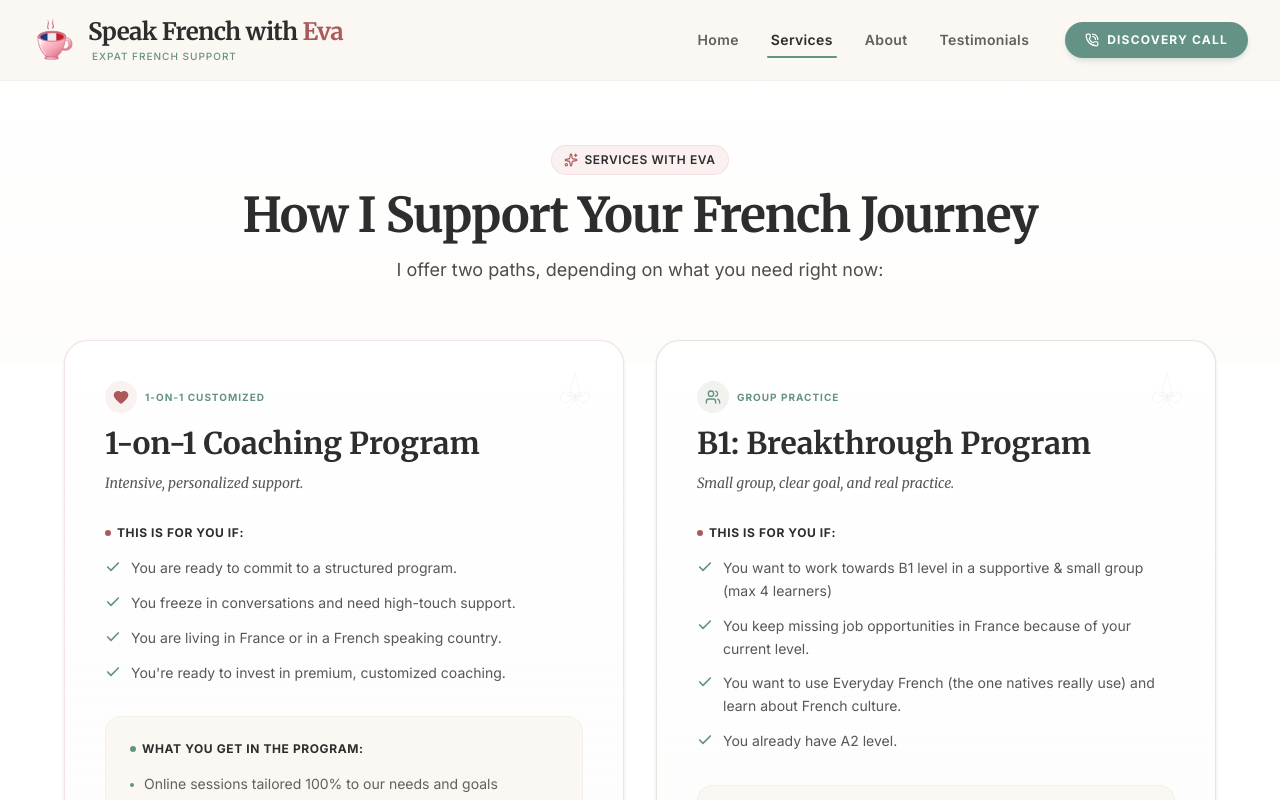
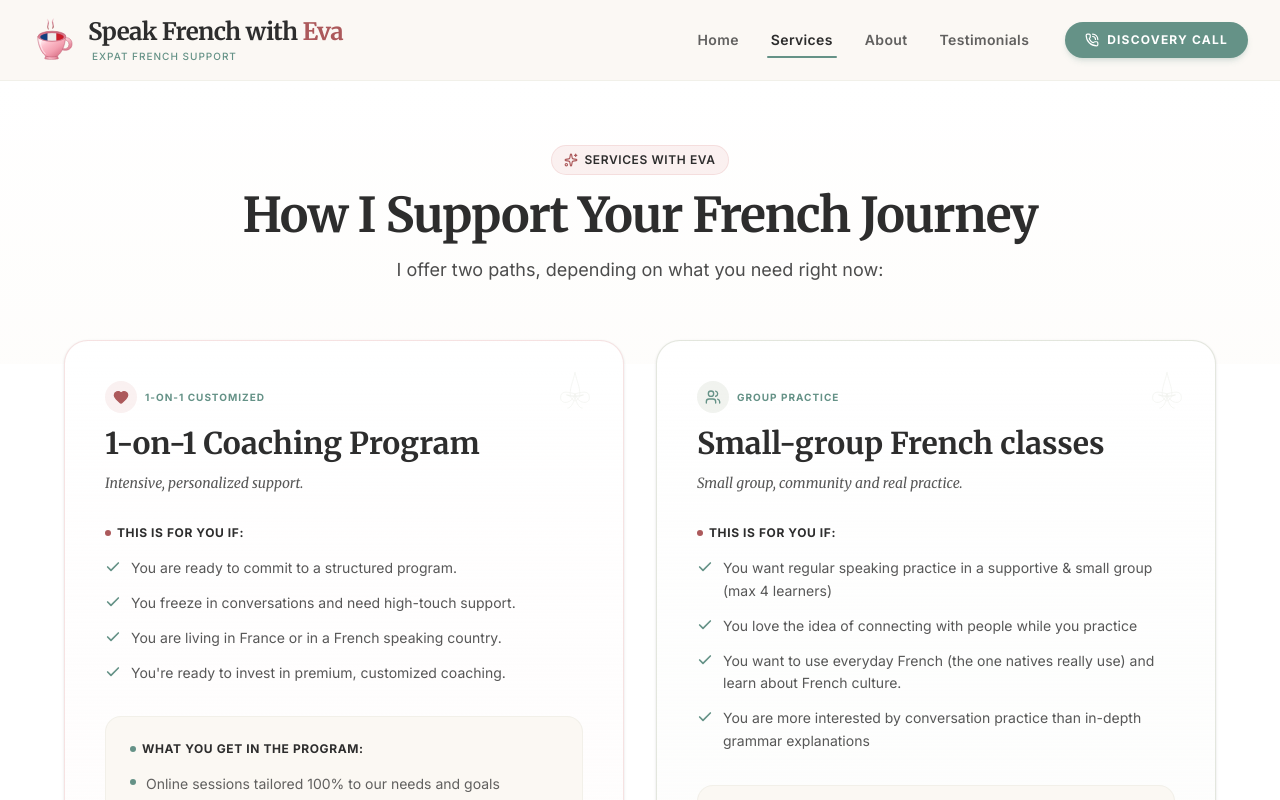
Before and after one commit to design-park/speak-french-with-eva, a React (Vite) app: page / in a window 1280 px wide. Both pictures are taken after a click on the button "EXPLORE PROGRAM". Shown: the top 800 px of the page. Built offline with nearby package versions, Linux system fonts and the light colour scheme.

Commit message:
b1 class is replaced by small-group

```diff
--- a/src/components/CardComponents.tsx
+++ b/src/components/CardComponents.tsx
@@ -327,8 +327,8 @@ export const ProgramCard: React.FC<ProgramCardProps> = ({
           </h3>
           <ul className="space-y-2.5">
             {whatYouGet.map((item, idx) => (
-              <li key={idx} className="flex items-center gap-2.5 text-xs sm:text-sm text-[#2D2D2D]/75 leading-relaxed font-sans">
-                <span className="w-1 h-1 rounded-full bg-[#659287]" />
+              <li key={idx} className="flex items-start gap-2.5 text-xs sm:text-sm text-[#2D2D2D]/75 leading-relaxed font-sans">
+                <span className="w-1.5 h-1.5 rounded-full bg-[#659287] shrink-0 mt-1.5" />
                 <span>{item}</span>
               </li>
             ))}
--- a/src/components/ServicesView.tsx
+++ b/src/components/ServicesView.tsx
@@ -57,22 +57,22 @@ export const ServicesView: React.FC<ServicesViewProps> = ({ onCtaClick, onB1Prog
             />
 
             <ProgramCard
-              id="b1-program"
-              title='B1: Breakthrough Program'
-              subtitle="Small group, clear goal, and real practice."
+              id="small-group"
+              title="Small-group French classes"
+              subtitle="Small group, community and real practice."
               forWho={[
-                "You want to work towards B1 level in a supportive & small group (max 4 learners)",
-                "You keep missing job opportunities in France because of your current level.",
-                "You want to use Everyday French (the one natives really use) and learn about French culture.",
-                "You already have A2 level."
+                "You want regular speaking practice in a supportive & small group (max 4 learners)",
+                "You love the idea of connecting with people while you practice",
+                "You want to use everyday French (the one natives really use) and learn about French culture.",
+                "You are more interested by conversation practice than in-depth grammar explanations"
               ]}
               whatYouGet={[
-                "A structured curriculum (A2→B1) in a small group with other expat women",
+                "Weekly discussions and speaking exercises in a small group with other French learners",
                 "A relaxed, friendly and supportive environment to practice",
                 "Topic-based lessons that matter to your real life",
                 "A built-in community of women who gets you"
               ]}
-              ctaText="Join the B1 Breakthrough Program"
+              ctaText="Join small-group French classes"
               onCtaClick={onB1ProgramClick}
             />
 
```
